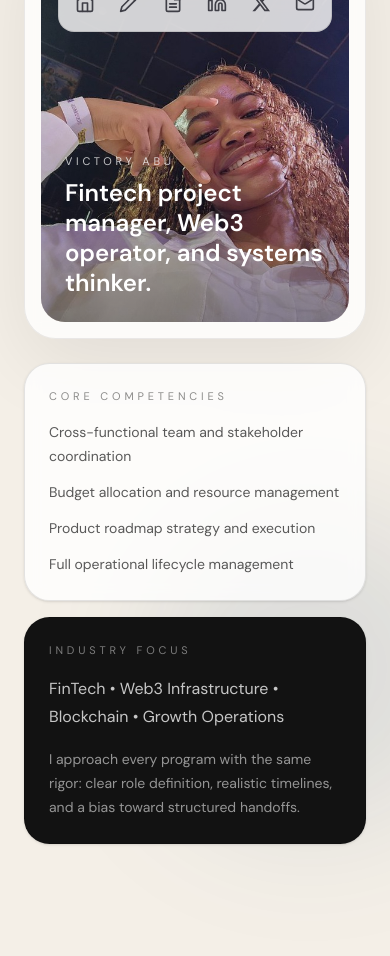
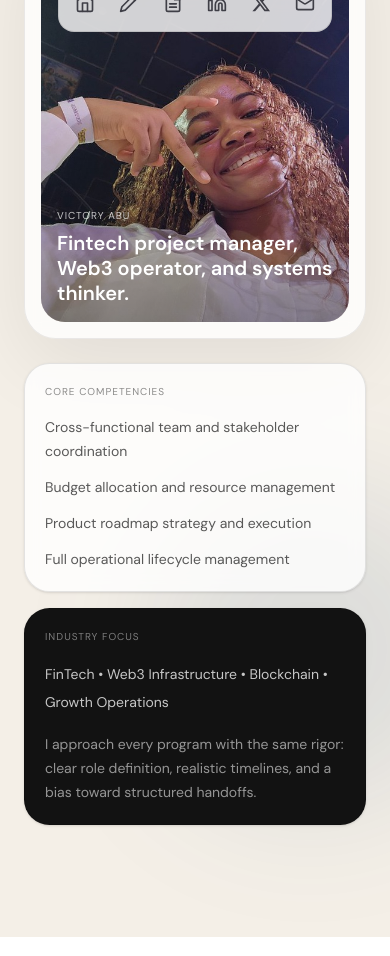
Before and after one commit to mayowa-kalejaiye/Vandah-P-Brand, a Next.js app: page /about in a window 390 px wide. Shown: the part 780-1736 px from the top of the page. Built offline with nearby package versions, Linux system fonts and the light colour scheme.

Commit message:
Refactor AboutPage styling for improved readability; adjust text sizes, padding, and tracking for better visual hierarchy.

```diff
--- a/app/about/page.tsx
+++ b/app/about/page.tsx
@@ -114,9 +114,9 @@ export default function AboutPage() {
                   className="object-cover object-center"
                 />
                 <div className="absolute inset-0 bg-gradient-to-t from-black/35 via-black/6 to-transparent" />
-                <div className="absolute inset-x-0 bottom-0 p-6">
-                  <p className="text-[11px] uppercase tracking-[0.34em] text-white/75">Victory Abu</p>
-                  <p className="mt-2 max-w-sm text-2xl font-semibold leading-tight text-white">
+                <div className="absolute inset-x-0 bottom-0 p-4 sm:p-6">
+                  <p className="text-[10px] sm:text-[11px] uppercase tracking-widest sm:tracking-[0.34em] text-white/75">Victory Abu</p>
+                  <p className="mt-2 max-w-sm text-xl sm:text-2xl font-semibold leading-tight text-white">
                     Fintech project manager, Web3 operator, and systems thinker.
                   </p>
                 </div>
@@ -124,8 +124,8 @@ export default function AboutPage() {
             </div>
 
             <div className="grid gap-4 sm:grid-cols-2">
-              <div className="rounded-[1.6rem] border border-black/10 bg-white/80 p-6 shadow-sm backdrop-blur">
-                <h3 className="text-[11px] uppercase tracking-[0.35em] text-black/45">Core competencies</h3>
+              <div className="rounded-[1.6rem] border border-black/10 bg-white/80 p-5 sm:p-6 shadow-sm backdrop-blur">
+                <h3 className="text-[10px] sm:text-[11px] uppercase tracking-widest sm:tracking-[0.35em] text-black/45">Core competencies</h3>
                 <ul className="mt-4 space-y-3 text-sm leading-6 text-black/65">
                   <li>Cross-functional team and stakeholder coordination</li>
                   <li>Budget allocation and resource management</li>
@@ -134,9 +134,9 @@ export default function AboutPage() {
                 </ul>
               </div>
 
-              <div className="rounded-[1.6rem] border border-black/10 bg-[#121212] p-6 text-white shadow-sm">
-                <h3 className="text-[11px] uppercase tracking-[0.35em] text-white/45">Industry focus</h3>
-                <p className="mt-4 text-base leading-7 text-white/76">
+              <div className="rounded-[1.6rem] border border-black/10 bg-[#121212] p-5 sm:p-6 text-white shadow-sm">
+                <h3 className="text-[10px] sm:text-[11px] uppercase tracking-widest sm:tracking-[0.35em] text-white/45">Industry focus</h3>
+                <p className="mt-4 text-sm sm:text-base leading-7 text-white/76">
                   FinTech • Web3 Infrastructure • Blockchain • Growth Operations
                 </p>
                 <p className="mt-4 text-sm leading-6 text-white/55">
```
